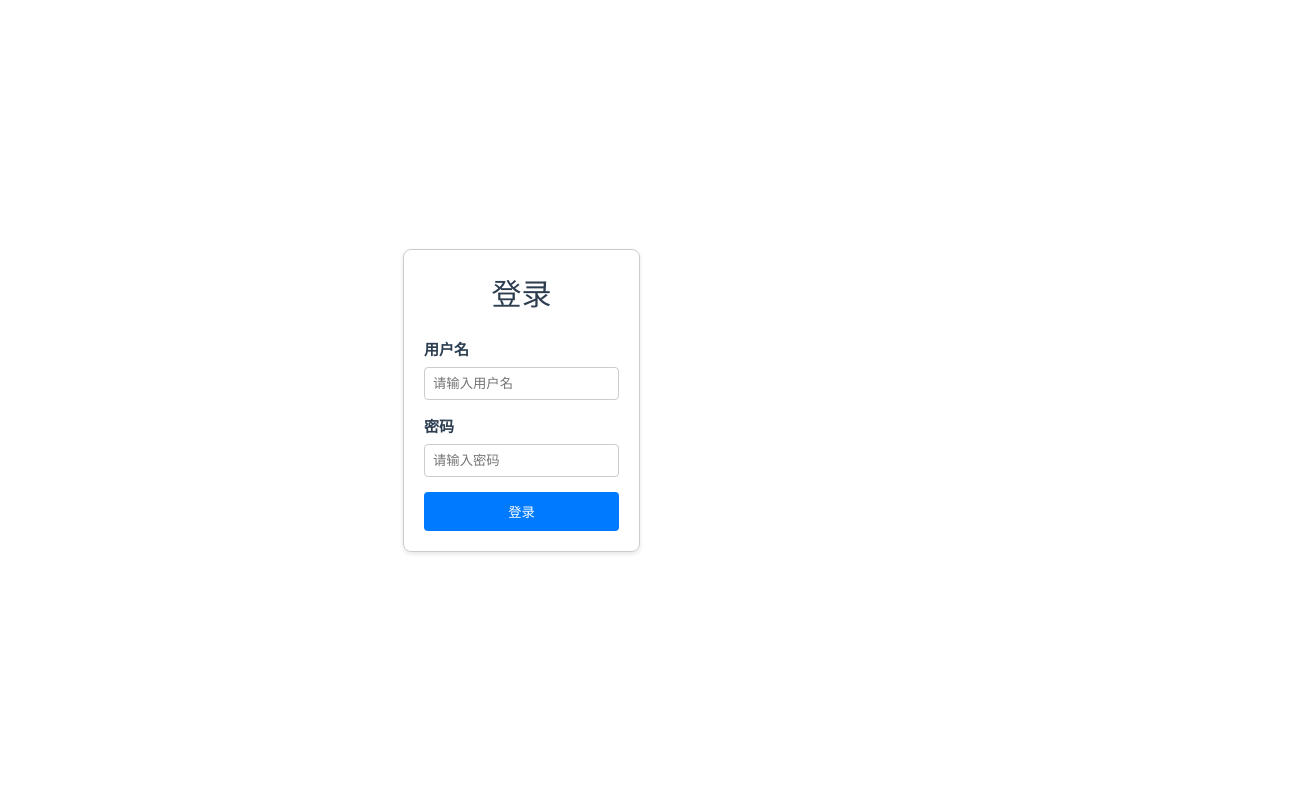
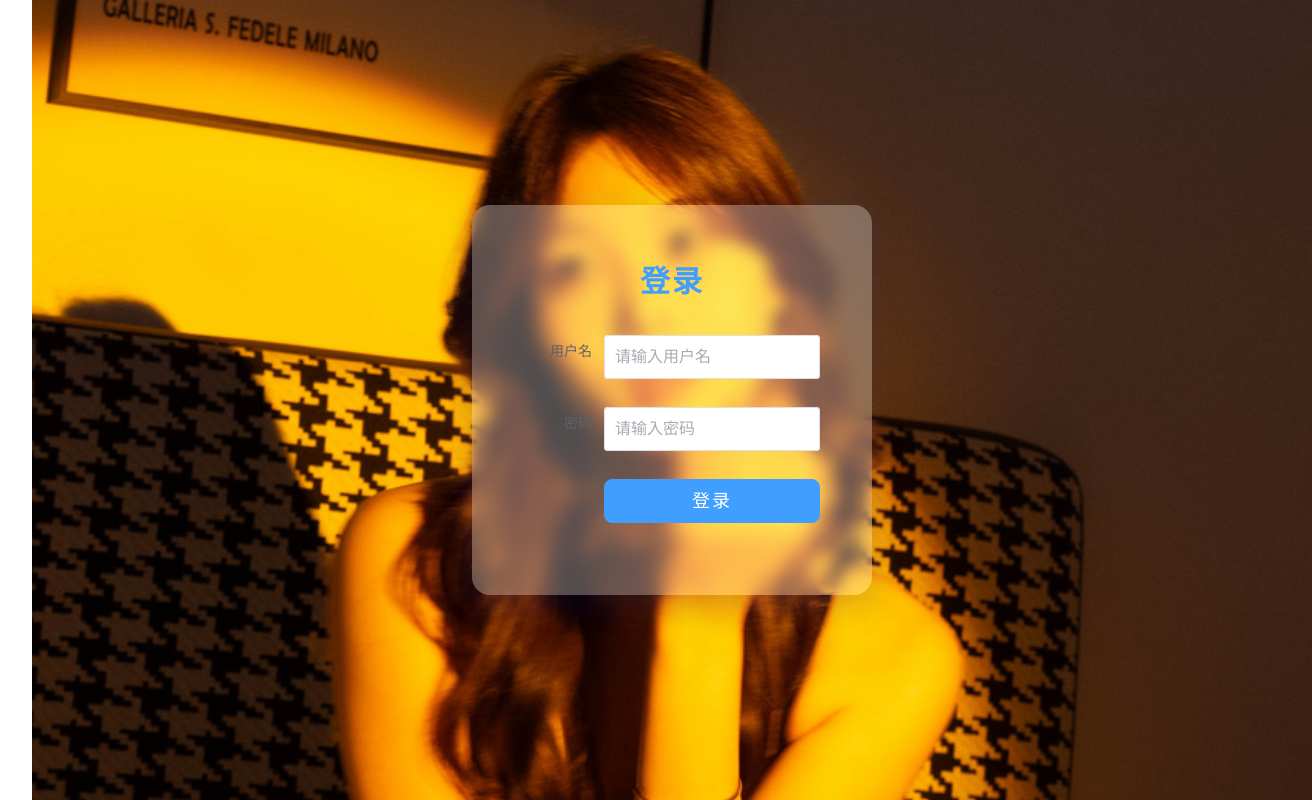
Before and after one commit to Happy-Code-Team/photo-judge-front, a Vue app: page / in a window 1280 px wide. Shown: the whole page, 1312 px wide, since content can reach past the window. Built offline with nearby package versions, Linux system fonts and the light colour scheme.

Commit message:
引入 element-plus

```diff
--- a/package.json
+++ b/package.json
@@ -11,6 +11,7 @@
   },
   "dependencies": {
     "axios": "^1.9.0",
+    "element-plus": "^2.10.1",
     "vue": "^3.5.13"
   },
   "devDependencies": {
--- a/src/components/login/login.vue
+++ b/src/components/login/login.vue
@@ -27,76 +27,77 @@ const handleLogin = async () => {
 </script>
 
 <template>
-  <div class="login-container">
-    <h1>登录</h1>
-    <form @submit.prevent="handleLogin">
-      <div class="form-group">
-        <label for="username">用户名</label>
-        <input
-          id="username"
-          v-model="username"
-          type="text"
-          placeholder="请输入用户名"
-        />
-      </div>
-      <div class="form-group">
-        <label for="password">密码</label>
-        <input
-          id="password"
-          v-model="password"
-          type="password"
-          placeholder="请输入密码"
-        />
-      </div>
-      <button type="submit">登录</button>
-    </form>
+  <div class="login-bg">
+    <el-card class="login-card">
+      <h1 style="text-align:center;">登录</h1>
+      <el-form @submit.prevent="handleLogin" :model="{ username, password }" label-width="80px">
+        <el-form-item label="用户名">
+          <el-input v-model="username" placeholder="请输入用户名" />
+        </el-form-item>
+        <el-form-item label="密码">
+          <el-input v-model="password" type="password" placeholder="请输入密码" />
+        </el-form-item>
+        <el-form-item>
+          <el-button type="primary" native-type="submit" style="width:100%;">登录</el-button>
+        </el-form-item>
+      </el-form>
+    </el-card>
   </div>
 </template>
 
 <style scoped>
-.login-container {
+.login-bg {
+  min-height: 100vh;
+  width: 100vw;
+  display: flex;
+  align-items: center;
+  justify-content: center;
+  /*background: linear-gradient(135deg, #74ebd5 0%, #ACB6E5 100%); 渐变的形式*/
+  background: url("/photos/login.jpeg") no-repeat center center;
+  background-size: cover;
+}
+
+body {
+  min-height: 100vh;
+  margin: 0;
+  font-family: 'Segoe UI', 'PingFang SC', 'Hiragino Sans GB', 'Arial', sans-serif;
+}
+
+.login-card {
   max-width: 400px;
-  margin: 50px auto;
-  padding: 20px;
-  border: 1px solid #ccc;
-  border-radius: 8px;
-  box-shadow: 0 2px 4px rgba(0, 0, 0, 0.1);
+  padding: 32px 32px 24px 32px;
+  border-radius: 18px;
+  box-shadow: 0 8px 32px 0 rgba(31, 38, 135, 0.18);
+  background: rgba(255, 255, 255, 0.3); /* 透明度调低 */
+  border: none;
+  backdrop-filter: blur(8px); /* 毛玻璃效果，可选 */
 }
 
 h1 {
   text-align: center;
-  margin-bottom: 20px;
+  margin-bottom: 30px;
+  font-weight: 600;
+  color: #409eff;
+  letter-spacing: 2px;
 }
 
-.form-group {
-  margin-bottom: 15px;
+.el-form-item {
+  margin-bottom: 28px;
 }
 
-label {
-  display: block;
-  margin-bottom: 5px;
-  font-weight: bold;
+.el-input {
+  height: 44px;
+  font-size: 16px;
 }
 
-input {
-  width: 100%;
-  padding: 8px;
-  box-sizing: border-box;
-  border: 1px solid #ccc;
-  border-radius: 4px;
+.el-button {
+  height: 44px;
+  font-size: 18px;
+  border-radius: 8px;
+  letter-spacing: 2px;
 }
 
-button {
-  width: 100%;
-  padding: 10px;
-  background-color: #007bff;
-  color: white;
+.el-card {
   border: none;
-  border-radius: 4px;
-  cursor: pointer;
-}
-
-button:hover {
-  background-color: #0056b3;
 }
 </style>
--- a/src/main.js
+++ b/src/main.js
@@ -1,6 +1,10 @@
 import './assets/main.css'
 
+import ElementPlus from 'element-plus'
+import 'element-plus/dist/index.css'
 import { createApp } from 'vue'
 import App from './App.vue'
 
-createApp(App).mount('#app')
+const app = createApp(App)
+app.use(ElementPlus)
+app.mount('#app')
```
Also changed, not shown: public/photos/login.jpeg (added), 1 other file (tests, documents, lock files or other folders).
